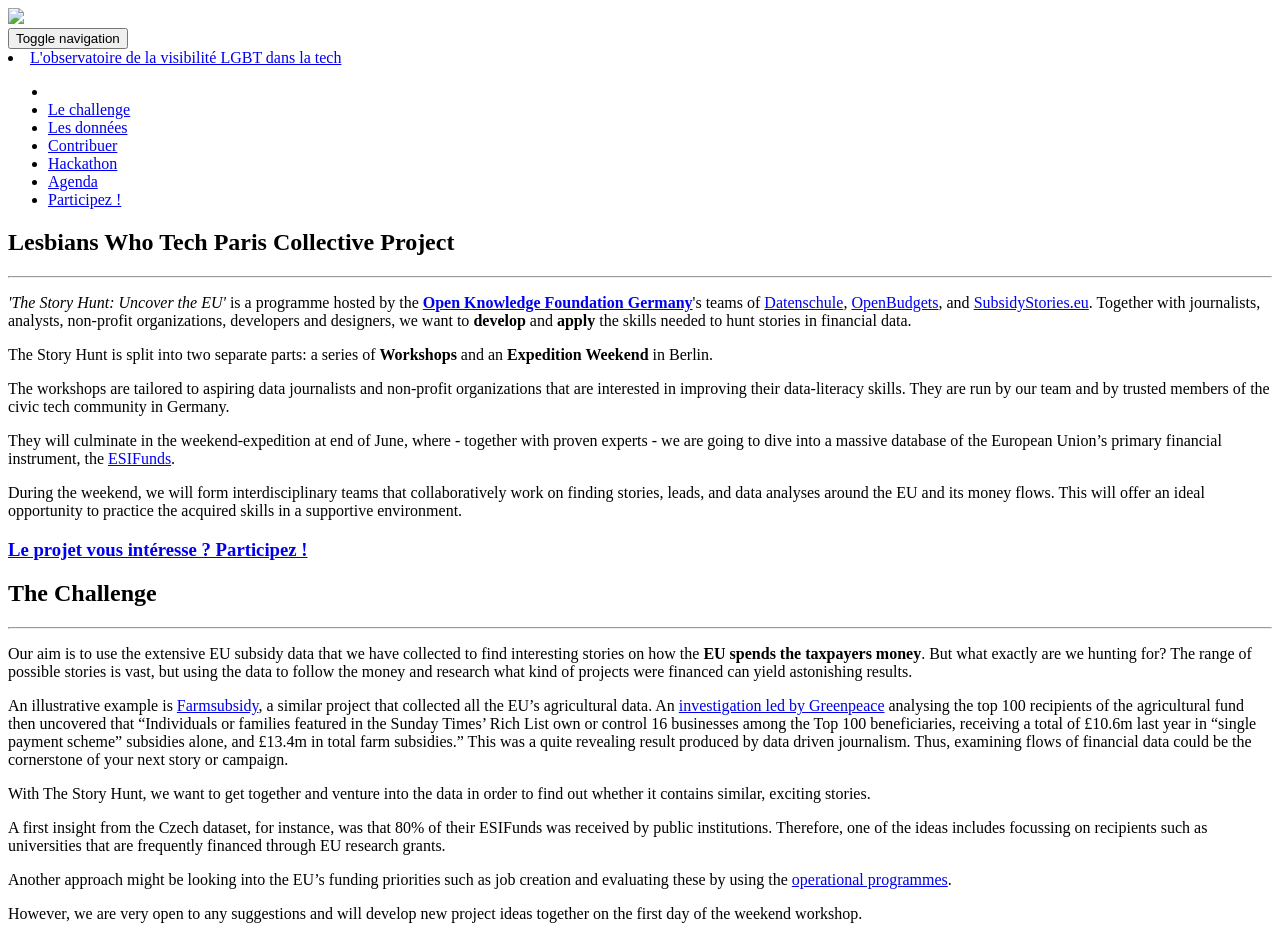
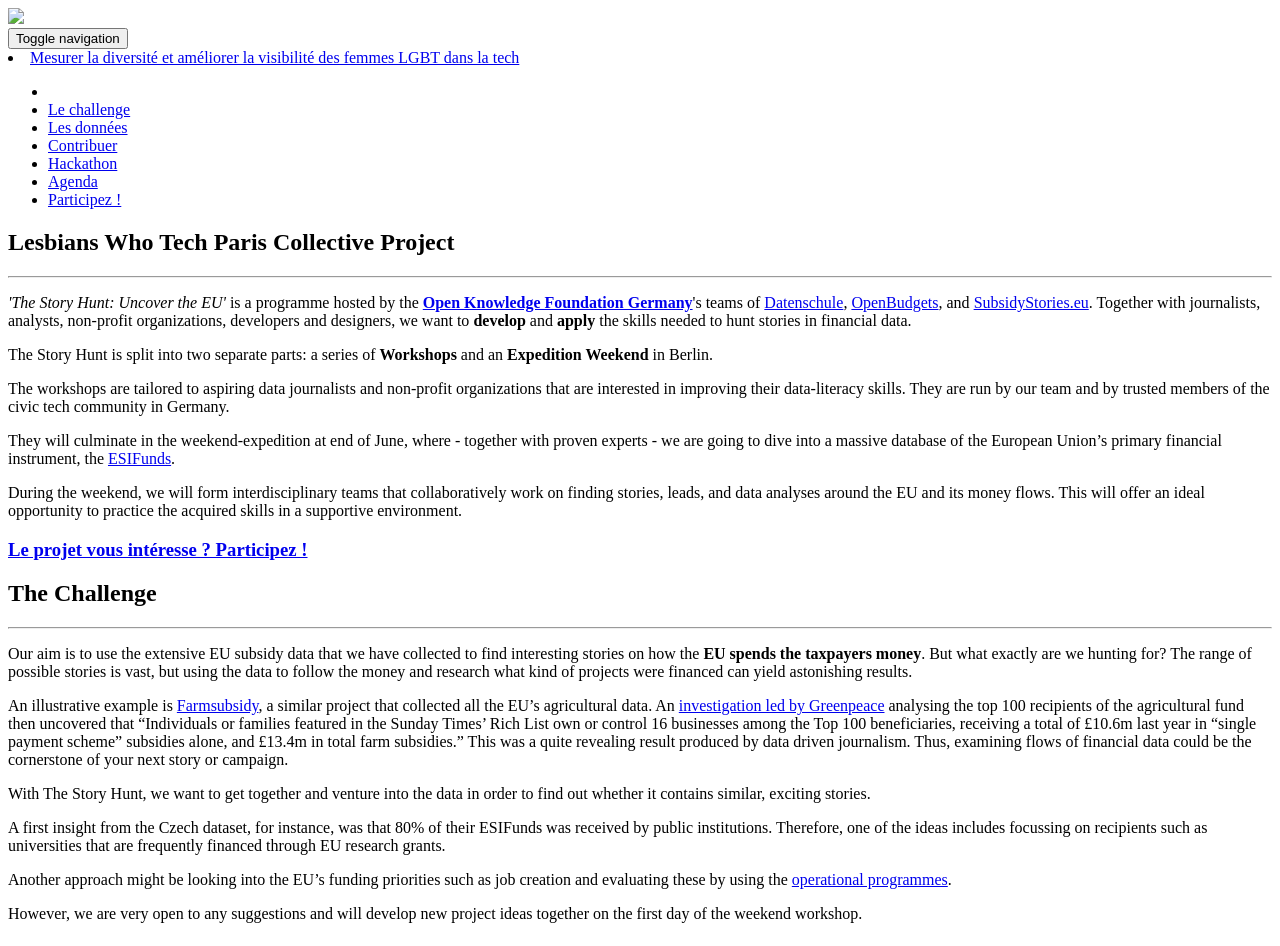
Before and after one commit to ogptoolbox/aap, a Jekyll site: the page built from index.html, in a window 1280 px wide. Shown: the top 946 px of the page. Built offline with Jekyll 4.4.1, drawn with Linux system fonts in a browser that asks for light colours.

```diff
--- a/_config.yml
+++ b/_config.yml
@@ -1,5 +1,5 @@
 # Site settings
-title: L'observatoire de la visibilité LGBT dans la tech
+title: "Mesurer la diversité et améliorer la visibilité des femmes LGBT dans la tech"
 email: hello@lwtparis.fr
 url: https://lwt-index.fr
 description: "Projet collaboratif de Lesbians Who Tech Paris visant à mesurer collectivement comment améliorer la visibilité des lesbiennes et personnes LGBT dans la tech en France. "
@@ -27,7 +27,7 @@ color:
   primary: EEEEEE #d8b365
   primary-rgb: "39, 196, 244" #"216,179,101"
   secondary: 0A070C #B2230B
-  secondary-dark: F62459 #01665e
+  secondary-dark: 26BDEA #F62459 #01665e
 
 # Footer settings
 footer:
```
